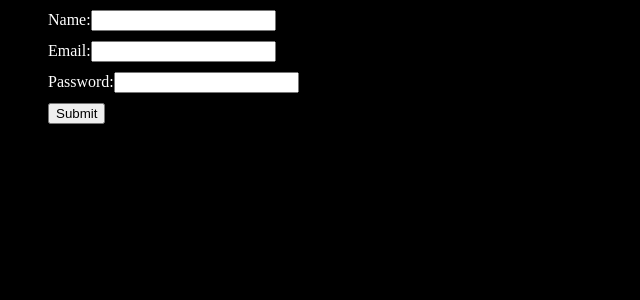
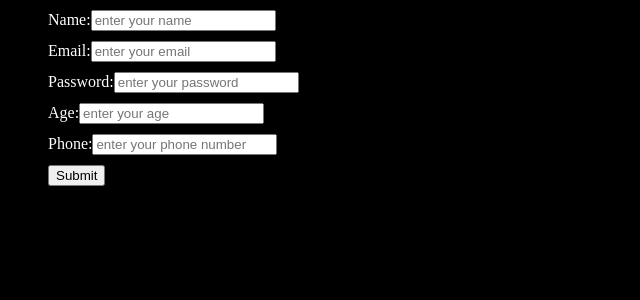
Before and after one commit to AlliMallika/ReactSeries, a React (Vite) app: page / in a window 1280 px wide. Shown: the top 300 px of the page, without its empty margins (0-640 px from the left). Built offline with nearby package versions, Linux system fonts and the light colour scheme.

Commit message:
Multiple Form Handling done

```diff
--- a/src/App.jsx
+++ b/src/App.jsx
@@ -6,6 +6,7 @@ import { Events } from "./components/Events";
 import { Counter } from "./components/Counter";
 import { ShowProduct } from "./components/ShowProduct";
 import { Form } from "./components/Form";
+import { Multiple_Input_Handling } from "./components/Multiple_Input_Handling";
 
 const App = () => {
   // Internal styling for the button container
@@ -70,7 +71,10 @@ const App = () => {
       <div>
         {/* <ShowProduct/> */}
 
-        <Form/>
+        {/* <Form/> */}
+
+        <Multiple_Input_Handling/>
+
       </div>
     </>
   );
--- /dev/null
+++ b/src/components/Multiple_Input_Handling.jsx
@@ -0,0 +1,66 @@
+import React, { useState } from 'react'
+
+export const Multiple_Input_Handling = () => {
+
+    const [formData, setFormData] = useState({
+        name:"",
+        email:"",
+        password:"",
+        age:"",
+        phone:""
+    })
+
+    const onChangeHandler =(e)=>{
+        const {name, value} = e.target
+        setFormData({...formData, [name]:value})
+    }
+
+    const submitHandler = (e)=>{
+        e.preventDefault();
+        alert('you have successfully submitting form')
+        console.log("FormData:", formData)
+
+        setFormData({
+        name:"",
+        email:"",
+        password:"",
+        age:"",
+        phone:""
+        })
+    }
+
+  return (
+    <div>
+       <form onSubmit={submitHandler}>
+           <div>
+            Name:<input type="text" value={formData.name} name="name"
+            onChange={onChangeHandler}
+            placeholder='enter your name'/>
+           </div>
+           <div>
+            Email:<input type='email' value={formData.email} name="email"
+            onChange={onChangeHandler}
+            placeholder='enter your email'/>
+           </div>
+           <div>
+             Password:<input type='password' value={formData.password} name='password'
+             onChange={onChangeHandler}
+             placeholder='enter your password'/>
+           </div>
+           <div>
+              Age:<input type='number' value={formData.age} name='age'
+              onChange={onChangeHandler}
+              placeholder='enter your age'/>
+           </div>
+           <div>
+              Phone:<input type='number' value={formData.phone} name='phone'
+              onChange={onChangeHandler}
+              placeholder='enter your phone number'/>
+           </div>
+           <div>
+              <button>Submit</button>
+           </div>
+       </form>
+    </div>
+  )
+}
```
